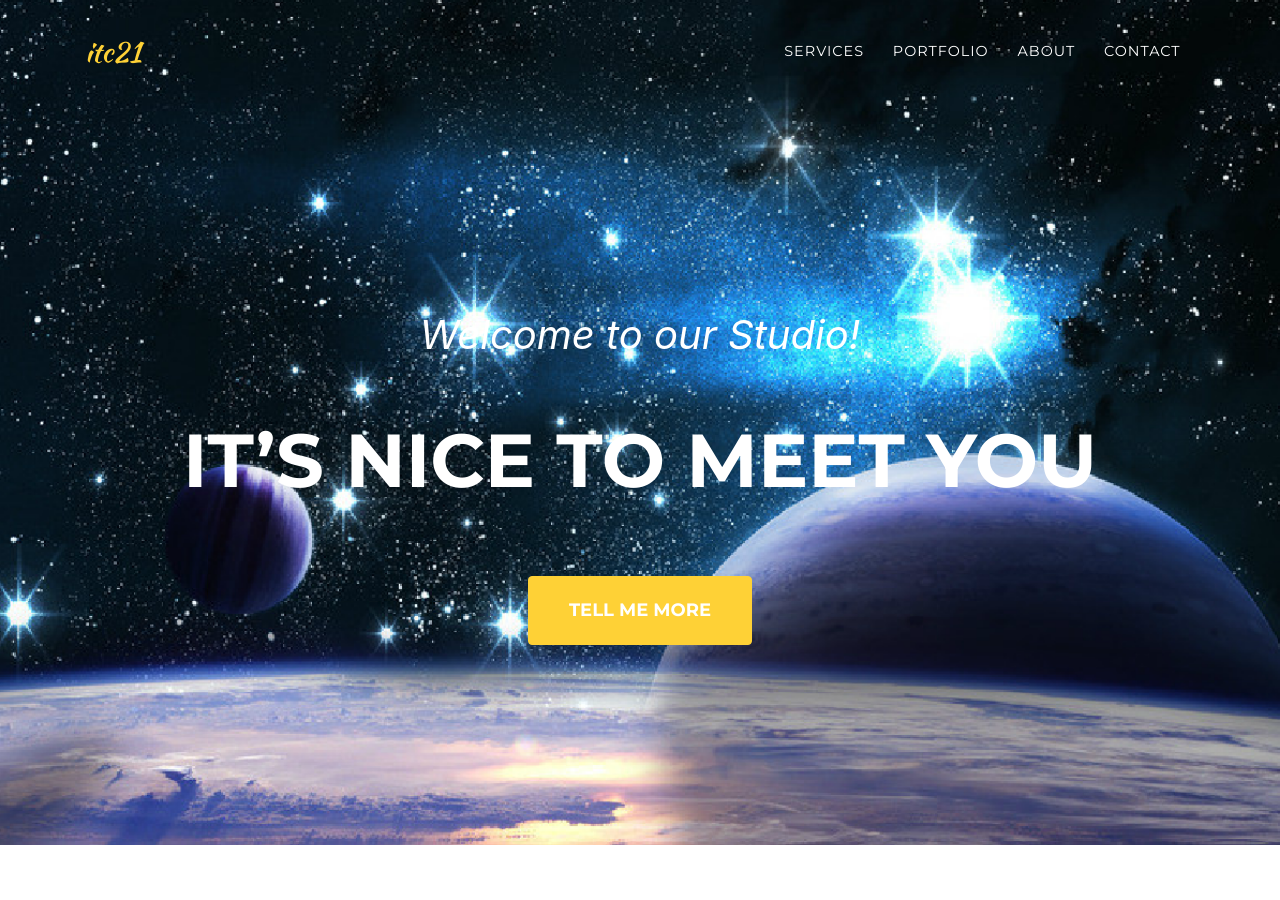
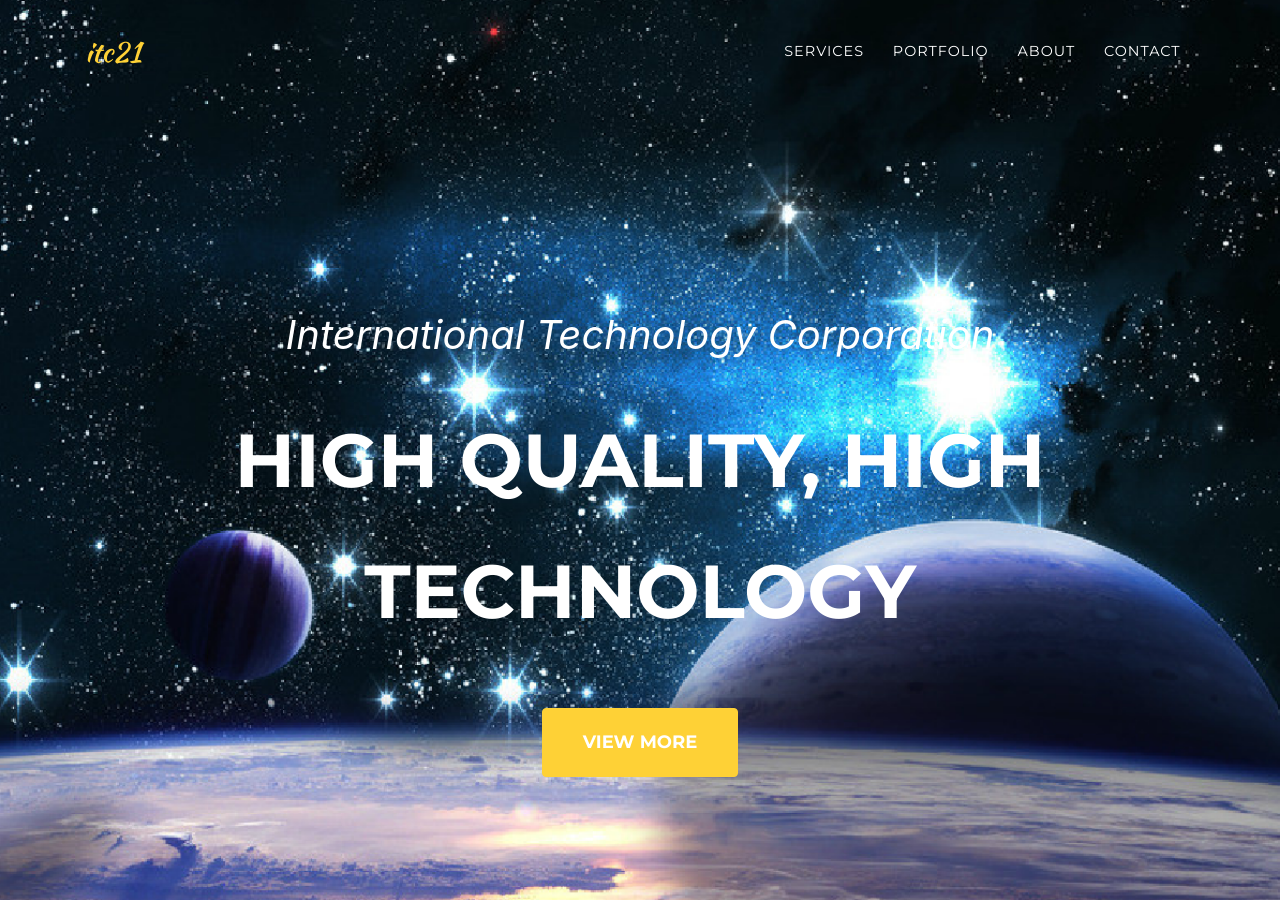
Before and after one commit to mk1751041/myweb01, a Jekyll site: the page built from index.md, in a window 1280 px wide and 900 px high. Built offline with Jekyll 4.4.1, drawn with Linux system fonts in a browser that asks for light colours; some web fonts are replaced.

Commit message:
230605 페이지 틀 잡기

```diff
--- a/_data/sitetext.yml
+++ b/_data/sitetext.yml
@@ -11,9 +11,9 @@
 # -----------------
 en: &DEFAULT_EN
   header:
-    title: Welcome to our Studio!
-    text: It's Nice To Meet You
-    button: Tell Me More
+    title: International Technology Corporation
+    text: High quality, High Technology
+    button: View more
     buttonlink: "#services"
 
   services:
```
